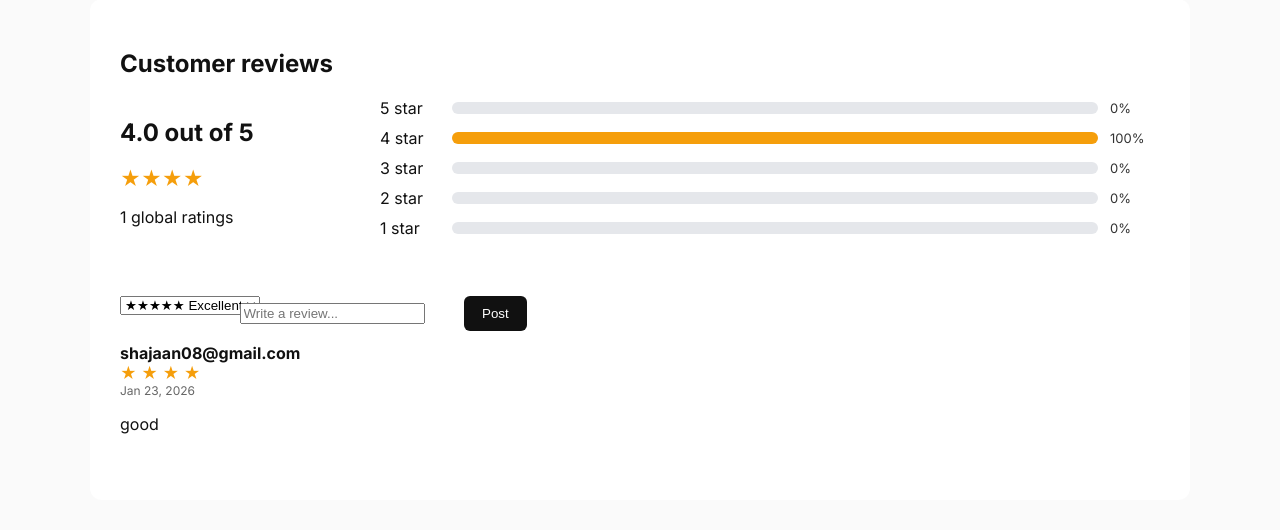
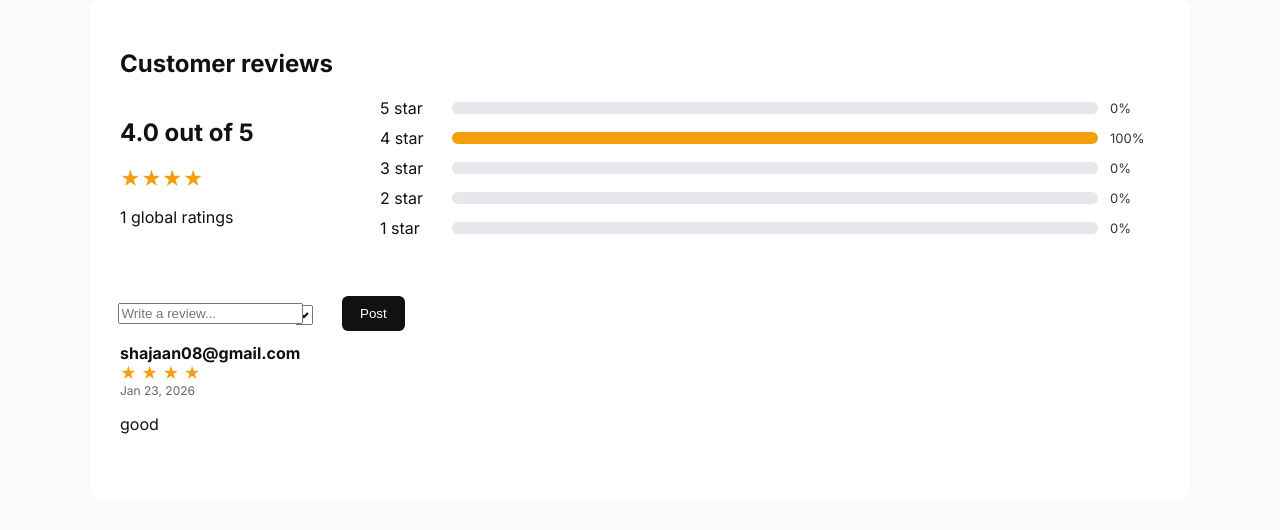
Before and after one commit to tharunkumar-p-css/ecommerce, a Django app: a page that uses shop/templates/shop/product_detail.html in a window 1280 px wide. Shown: the part 977-1507 px from the top of the page. Run offline with Django 4.2, Linux system fonts and the light colour scheme; a user stored in the database is signed in; data comes from the database, SQL or seed files in the repository.

Commit message:
Update product detail page

```diff
--- a/shop/templates/shop/product_detail.html
+++ b/shop/templates/shop/product_detail.html
@@ -500,7 +500,7 @@ color: #666;
   {% csrf_token %}
   <input type="hidden" name="action" value="review">
 
-  <select name="rating">
+  <select name="rating" style="position:relative;width:18px;left:175px;top:10px;height:20px;">
     <option value="5">★★★★★ Excellent</option>
     <option value="4">★★★★ Good</option>
     <option value="3">★★★ Average</option>
```
